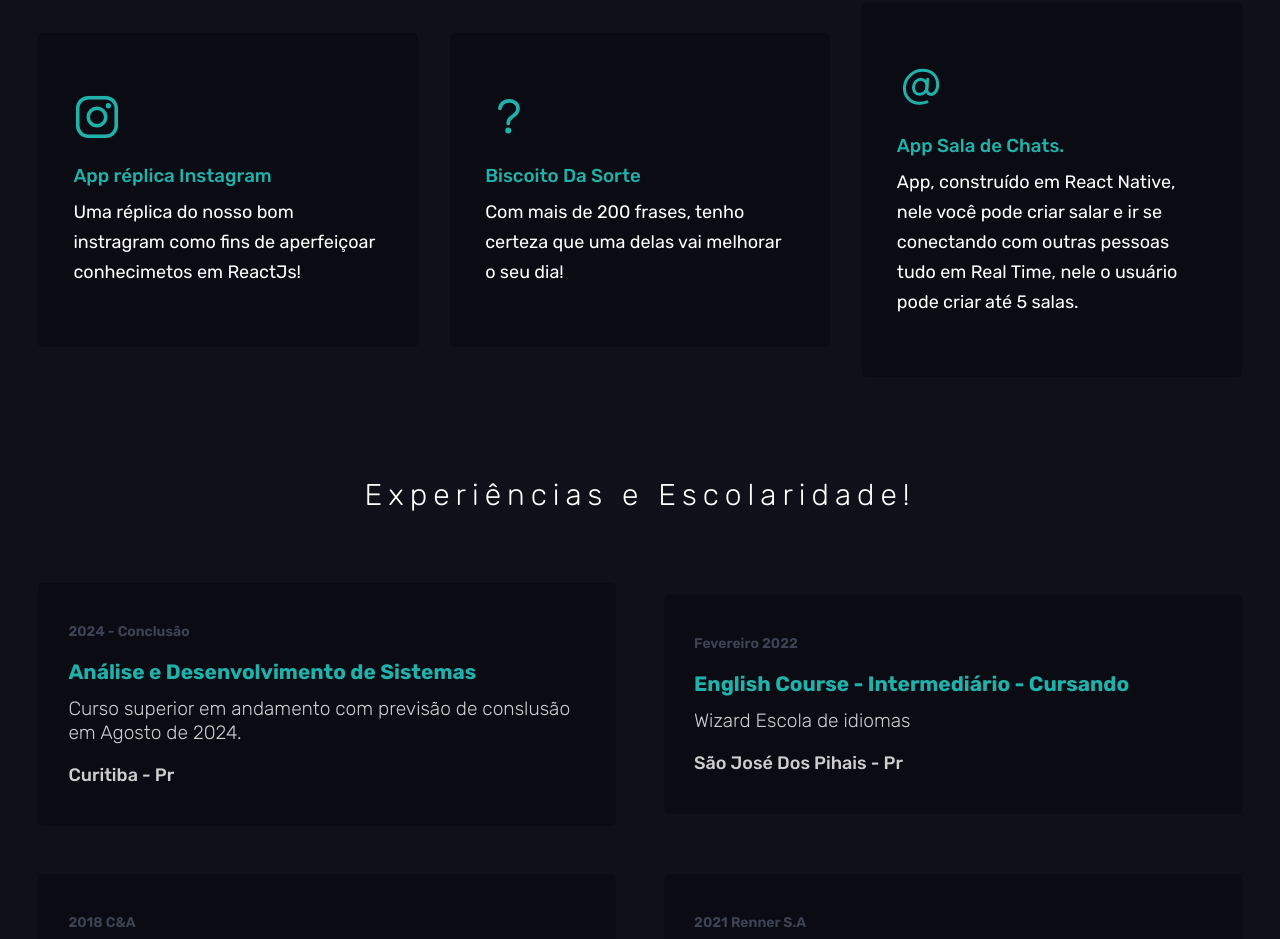
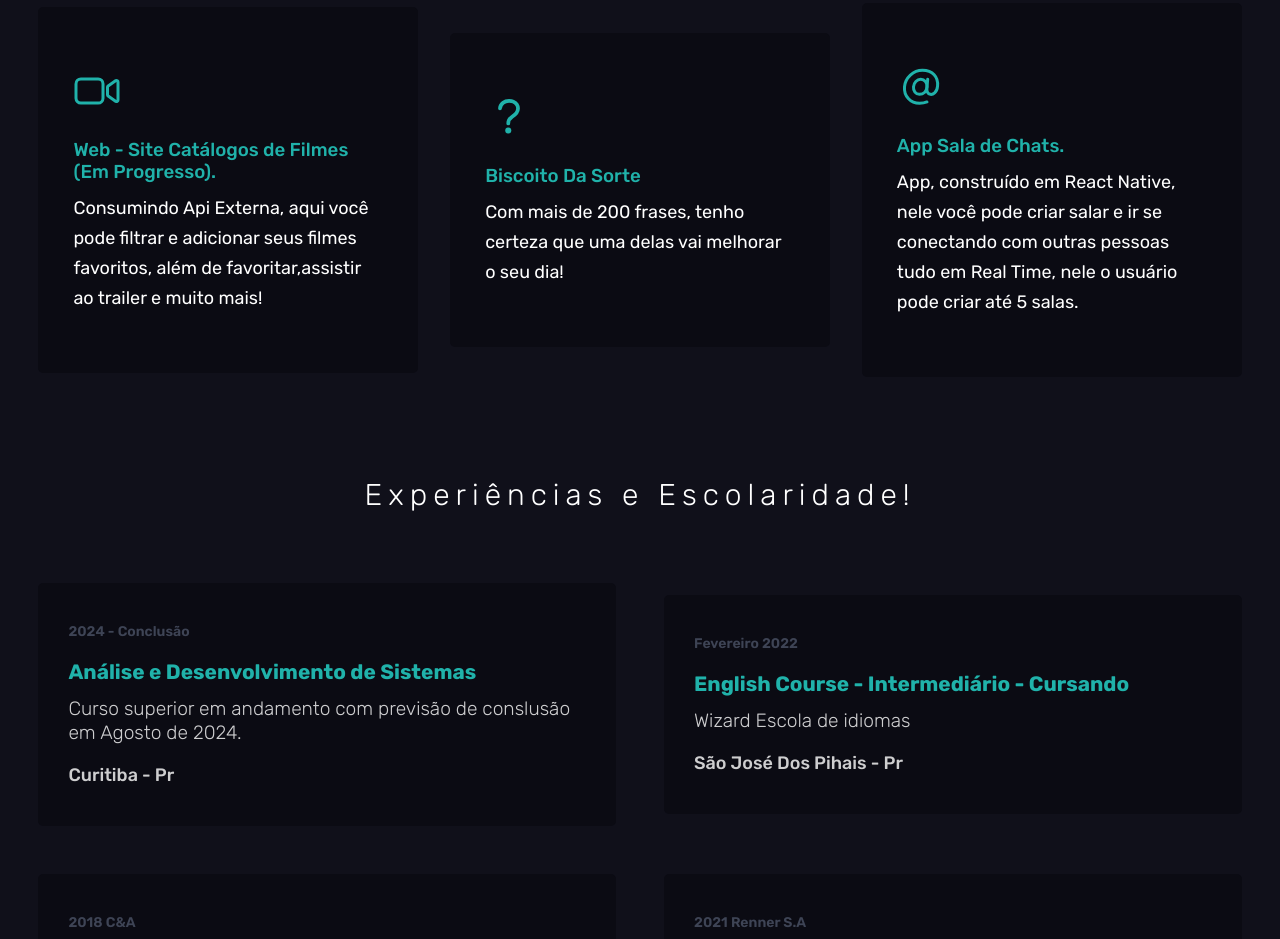
Before and after one commit to RanCwb/MyPortifolio, a plain HTML site: page index.html in a window 1280 px wide. Shown: the part 2338-3277 px from the top of the page. Drawn offline with nearby package versions, Linux system fonts and the light colour scheme; a web font is replaced by a local one.

Commit message:
novas mudanças

```diff
--- a/index.html
+++ b/index.html
@@ -153,11 +153,12 @@
                     </p>
                 </div>
                 <div id="insta" class="row">
-                    <ion-icon class="icon" name="logo-instagram"></ion-icon>
-                    <h3>App réplica Instagram</h3>
+                    <ion-icon class="icon" name="videocam-outline"></ion-icon>
+                    <h3>Web - Site Catálogos de Filmes (Em Progresso).</h3>
                     <p>
-                        Uma réplica do nosso bom instragram como fins de
-                        aperfeiçoar conhecimetos em ReactJs!
+                        Consumindo Api Externa, aqui você pode filtrar e
+                        adicionar seus filmes favoritos, além de
+                        favoritar,assistir ao trailer e muito mais!
                     </p>
                 </div>
                 <div id="cokie" class="row">
```
